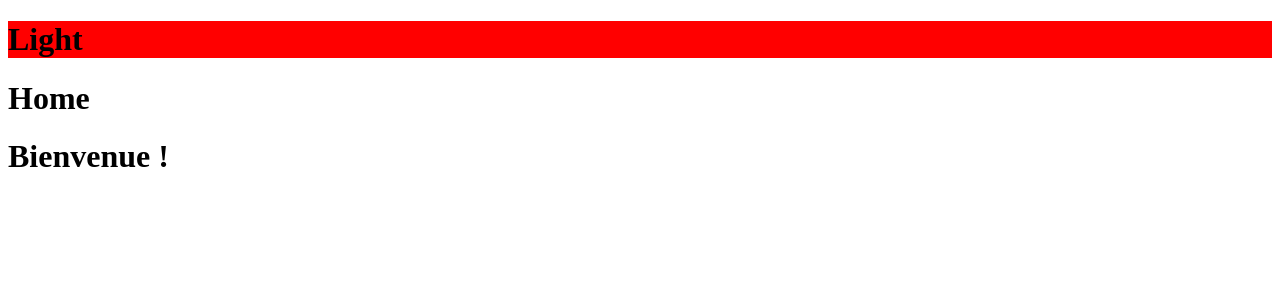
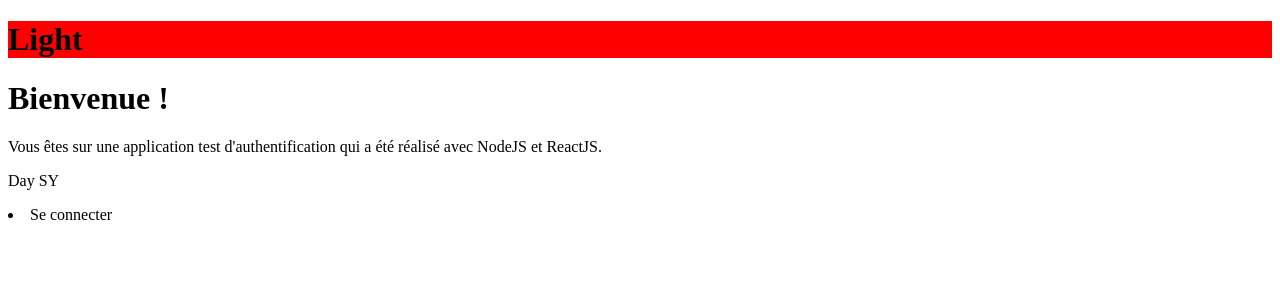
Before and after one commit to Day-101/auth-react-app, a React (Create React App) app: page / in a window 1280 px wide. Shown: the top 300 px of the page. Built offline with nearby package versions, Linux system fonts and the light colour scheme; no server answers.

Commit message:
style: in progress

```diff
--- a/src/pages/Home.js
+++ b/src/pages/Home.js
@@ -1,16 +1,35 @@
-import React, { useContext } from 'react';
+import React, { useContext, useEffect } from 'react';
+import { useHistory } from 'react-router-dom';
 import { UidContext } from '../components/Contexts/AppContext';
+import Logout from '../components/Log/Logout';
 
 const Home = () => {
   const uid = useContext(UidContext);
+  const history = useHistory();
 
+  useEffect(() => {
+
+  }, [uid]);
+
+  const redirectToLogin = () => {
+    history.replace("/login");
+  };
+  console.log(uid);
   return (
     <div>
-      <h1>Home</h1>
-      {uid ?(
-        <h1>Voir les users</h1>
+      <div>
+      </div>
+      {uid ? (
+        <>
+          <Logout />
+        </>
         ) : (
-        <h1>Bienvenue !</h1>
+        <>
+          <h1>Bienvenue !</h1>
+          <p>Vous êtes sur une application test d'authentification qui a été réalisé avec NodeJS et ReactJS.</p>
+          <p>Day SY</p>
+          <li onClick={redirectToLogin}>Se connecter</li>
+        </>
       )}
     </div>
   );
```
